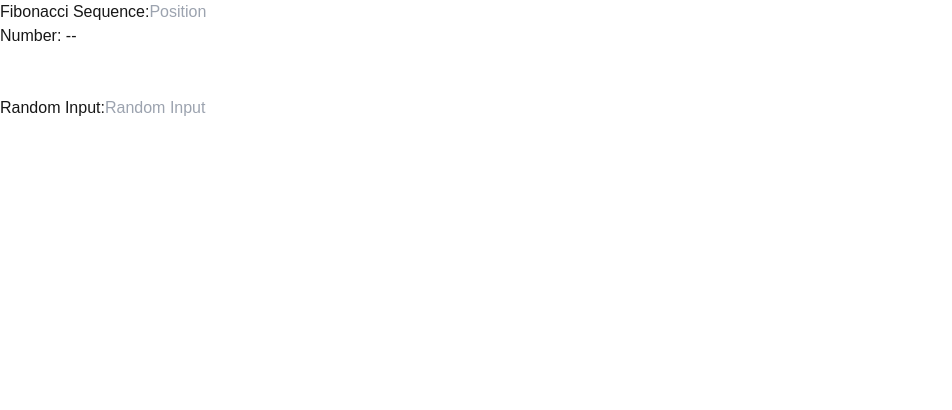
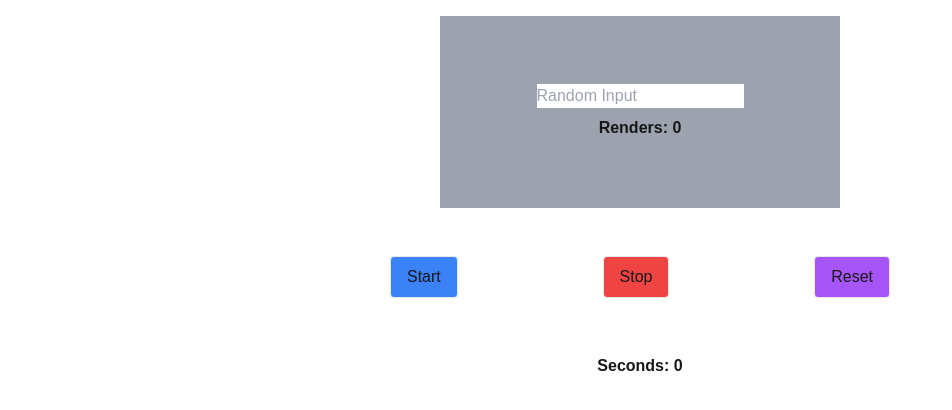
Before and after one commit to Yinkusadel/use-axios-, a Next.js app: page / in a window 1280 px wide. Shown: the top 410 px of the page, without its empty margins (0-952 px from the left). Built offline with nearby package versions, Linux system fonts and the light colour scheme.

Commit message:
add use ref hook

```diff
--- /dev/null
+++ b/src/app/components/useref.tsx
@@ -0,0 +1,68 @@
+"use client"
+
+import { useState, useRef } from 'react';
+
+export default function UseRefComponent() {
+    const [randomInput, setRandomInput] = useState('');
+    const [seconds, setSeconds] = useState(0);
+    const renders = useRef(0);
+    const inputRef = useRef<HTMLInputElement>(null);
+    const timerId = useRef<ReturnType<typeof setInterval> | undefined>(undefined);
+
+    const handleChange = (e: React.ChangeEvent<HTMLInputElement>) => {
+        setRandomInput(e.target.value);
+        renders.current++;
+    };
+
+    const startTimer = () => {
+        timerId.current = setInterval(() => {
+            renders.current++;
+            setSeconds((prev) => prev + 1);
+        }, 1000);
+        inputRef.current?.focus();
+    };
+
+    const stopTimer = () => {
+        if (timerId.current) {
+            clearInterval(timerId.current);
+            timerId.current = undefined;
+        }
+        inputRef.current?.focus();
+    };
+
+    const resetTimer = () => {
+        stopTimer();
+        if (seconds) {
+            renders.current++;
+            setSeconds(0);
+        }
+        inputRef.current?.focus();
+    };
+
+    return (
+        <main className="flex items-center flex-col">
+            <div className='flex flex-col items-center bg-gray-400 w-[400px] h-48 justify-center mt-4'>
+            <input
+                ref={inputRef}
+                type="text"
+                value={randomInput}
+                placeholder="Random Input"
+                onChange={handleChange}
+            />
+            <p className='font-bold mt-2'>Renders: {renders.current}</p>
+            </div>
+            <br /><br />
+            <section className='justify-center flex'>
+                <div className='flex justify-between w-[500px] '>
+                    <button className='p-2 border bg-blue-500  px-4 rounded' onClick={startTimer}>Start</button>
+                    <button className='p-2 border bg-red-500  px-4 rounded' onClick={stopTimer}>Stop</button>
+                    <button className='p-2 border bg-purple-500 px-4 rounded' onClick={resetTimer}>Reset</button>
+                </div>
+            </section>
+            <br /><br />
+            <p className='font-bold mt-2'>Seconds: {seconds}</p>
+            <br /><br />
+            <p>{randomInput}</p>
+        </main>
+    );
+}
--- a/src/app/page.tsx
+++ b/src/app/page.tsx
@@ -1,7 +1,8 @@
 // import TestAxiosComponent from "./components/axios";
 // import UseCallBackComponent from "./components/usecallback";
+// import UseMemoComponent from "./components/usememo";
 
-import UseMemoComponent from "./components/usememo";
+import UseRefComponent from "./components/useref";
 
 
 function App() {
@@ -9,7 +10,8 @@ function App() {
     <main>
       {/* <TestAxiosComponent/> */}
       {/* <UseCallBackComponent /> */}
-      <UseMemoComponent />
+      {/* <UseMemoComponent /> */}
+      <UseRefComponent />
     </main>
   );
 }
```
